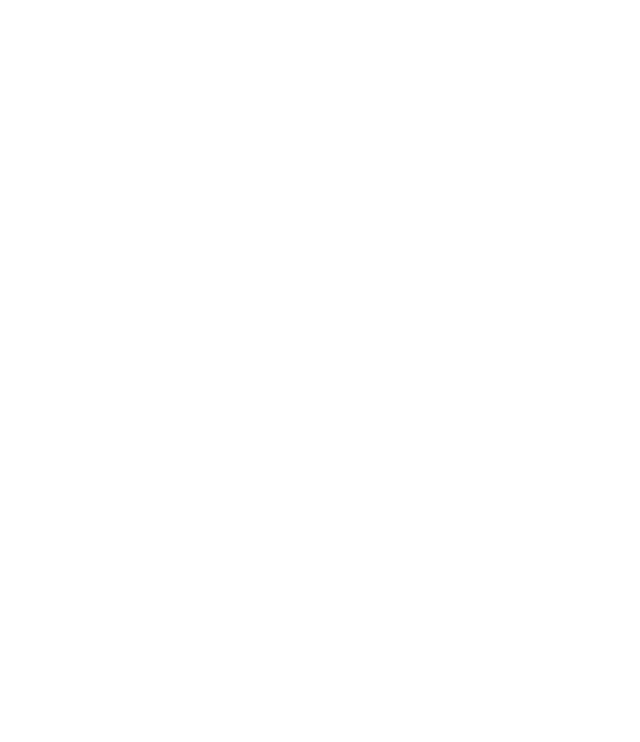
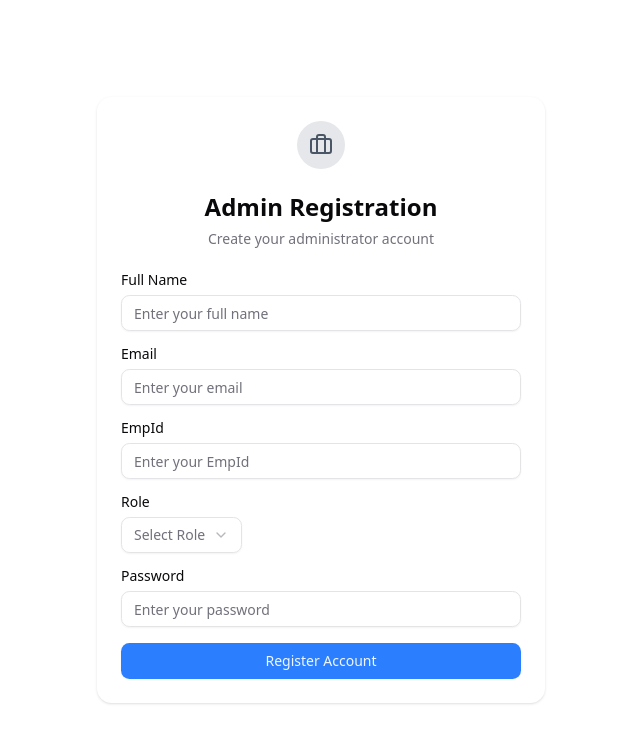
Before and after one commit to CUNY2XTECH-CITYTECH/CRM-ttpr-frontend, a React (Vite) app in the folder frontend/: page /register in a window 1280 px wide. Before the commit this address had no page. Shown: the top 742 px of the page, without its empty margins (319-959 px from the left). Built offline with nearby package versions, Linux system fonts and the light colour scheme.

Commit message:
added a new input to register

```diff
--- a/frontend/src/main.jsx
+++ b/frontend/src/main.jsx
@@ -19,7 +19,7 @@
         <Route path="/" element={<App />} />
         <Route path="/signIn" element={<LoginPage />}/>
         <Route path="/admin-signIn" element={<AdminLogin />}/>
-        <Route path="/admin-register" element={<AdminRegister />}/>
+        <Route path="/register" element={<AdminRegister />}/>
         <Route path="/student-register" element={<StudentRegister />}/>
         <Route path="/signIn" element={<LoginPage />} />
         <Route path='/admin/create-companies' element={<CreateCompanies />} />
--- a/frontend/src/pages/admin/register.jsx
+++ b/frontend/src/pages/admin/register.jsx
@@ -61,28 +61,14 @@
                 required
               />
             </div>
-
             <div className="space-y-2">
-              <Label htmlFor="phoneNumber">Phone Number</Label>
+              <Label htmlFor="id">EmpId</Label>
               <Input
-                id="phoneNumber"
-                name="phoneNumber"
-                type="tel"
-                placeholder="Enter your phone number"
-                value={formData.phoneNumber}
-                onChange={handleChange}
-                required
-              />
-            </div>
-
-            <div className="space-y-2">
-              <Label htmlFor="department">Department</Label>
-              <Input
-                id="department"
-                name="department"
+                id="id"
+                name="id"
                 type="text"
-                placeholder="Enter your department"
-                value={formData.department}
+                placeholder="Enter your EmpId"
+                value={formData.email}
                 onChange={handleChange}
                 required
               />
@@ -90,27 +76,21 @@
 
             <div className="space-y-2">
               <Label htmlFor="role">Role</Label>
-              <Select value={formData.role} onValueChange={(value) => setFormData(prev => ({...prev, role: value}))}>
+              <Select value={formData.role} onValueChange={(value) => setFormData(prev => ({ ...prev, role: value }))}>
                 <SelectTrigger>
-                  <SelectValue />
+                  <SelectValue placeholder="Select Role" />
                 </SelectTrigger>
                 <SelectContent>
                   <SelectItem value="lecturer">
                     <div className="flex items-center gap-2">
                       <Users className="w-4 h-4" />
-                      Lecturer
+                      Student
                     </div>
                   </SelectItem>
                   <SelectItem value="coordinator">
                     <div className="flex items-center gap-2">
                       <Users className="w-4 h-4" />
-                      Coordinator
-                    </div>
-                  </SelectItem>
-                  <SelectItem value="admin">
-                    <div className="flex items-center gap-2">
-                      <Users className="w-4 h-4" />
-                      Administrator
+                      Staff
                     </div>
                   </SelectItem>
                 </SelectContent>
--- a/frontend/vite.config.js
+++ b/frontend/vite.config.js
@@ -4,6 +4,11 @@
 import path from 'path';
 // https://vite.dev/config/
 export default defineConfig({
+  server:{
+    cors:{
+	    origin:'http://localhost:8080'
+    }
+  },
   plugins: [react(), tailwindcss()],
   resolve: {
     alias: {
```
